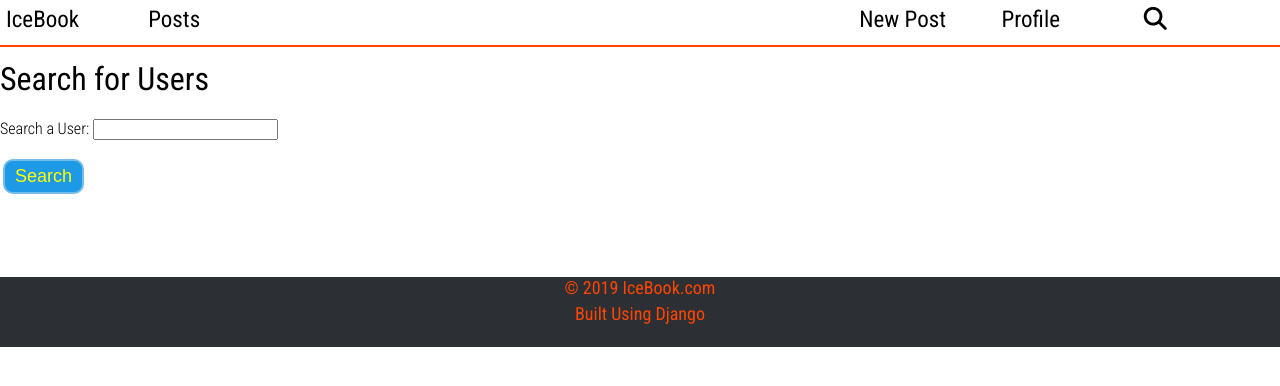
After one commit to RohanJnr/IceBook-Django, a Django app: page /search/ in a window 1280 px wide. The commit adds this page. Shown: the top 386 px of the page. Run offline with Django 3.2, Linux system fonts and the light colour scheme; the visitor is signed in with stand-in values (Sample User, id 1); some libraries are stand-ins or nearby versions; some web fonts are replaced.

Commit message:
Basic user search bar added

```diff
--- a/src/accounts/forms.py
+++ b/src/accounts/forms.py
@@ -23,3 +23,6 @@ class ProfileForm(forms.ModelForm):
 	class Meta:
 		model = Profile
 		fields = ["bio", "image"]
+
+class SearchForm(forms.Form):
+	name = forms.CharField(label="Search a User", max_length=120)
--- /dev/null
+++ b/src/accounts/templates/accounts/search.html
@@ -0,0 +1,19 @@
+{% extends "base.html" %}
+{% block content %}
+
+	<h1>Search for Users</h1>
+	<form method="post">
+		{% csrf_token %}
+		{{ form.as_p }}
+		<button type="submit">Search</button>
+	</form>
+
+	{% if users %}
+		<ul>
+		{% for user in users %}
+			<li><a href="{% url 'display' user_id=user.pk %}">{{ user.username }}</a></li>
+		{% endfor %}
+		</ul>
+	{% endif %}
+
+{% endblock %}
--- a/src/accounts/urls.py
+++ b/src/accounts/urls.py
@@ -18,5 +18,6 @@ urlpatterns = [
     path("profile/archived", views.profile_archived_view, name="profile-archived"),
     path("update/", views.update_view, name="update"),
     path("delete/", views.delete_view, name="delete"),
-    path('users/<int:user_id>', views.display_profile, name="display")
+    path('users/<int:user_id>', views.display_profile, name="display"),
+    path("search/", views.search_users_view, name="search")
 ]
--- a/src/accounts/views.py
+++ b/src/accounts/views.py
@@ -3,7 +3,7 @@ from django.contrib.auth.decorators import login_required
 from django.contrib.auth.models import User
 
 from .signals import profile_update_signal
-from .forms import RegisterForm, UserUpdateForm, ProfileForm
+from .forms import RegisterForm, UserUpdateForm, ProfileForm, SearchForm
 from .models import Profile
 from posts.models import Post
 
@@ -126,3 +126,23 @@ def delete_view(request):
 	template_name = "accounts/delete.html"
 	context = {}
 	return render(request, template_name, context)
+
+@login_required
+def search_users_view(request):
+	template_name = "accounts/search.html"
+	if request.method == "POST":
+		form = SearchForm(request.POST)
+		if form.is_valid():
+			username = form.cleaned_data["name"]
+			users = User.objects.filter(username__icontains=username)
+			context={
+				"form": form,
+				"users": users
+			}
+			return render(request, template_name, context)
+	else:
+		form = SearchForm()
+		context={
+			"form": form
+		}
+		return render(request, template_name, context)
--- a/src/templates/navbar.html
+++ b/src/templates/navbar.html
@@ -21,7 +21,7 @@
 			<a href="{% url 'profile' %}">Profile</a>
 		</div>
 		<div>
-			<a href="#"><i class="fas fa-search"></i></a>
+			<a href="{% url 'search' %}"><i class="fas fa-search"></i></a>
 		</div>
 	{% else %}
 		<div>
```
Also changed, not shown: src/accounts/models.py (line endings or trailing spaces).
